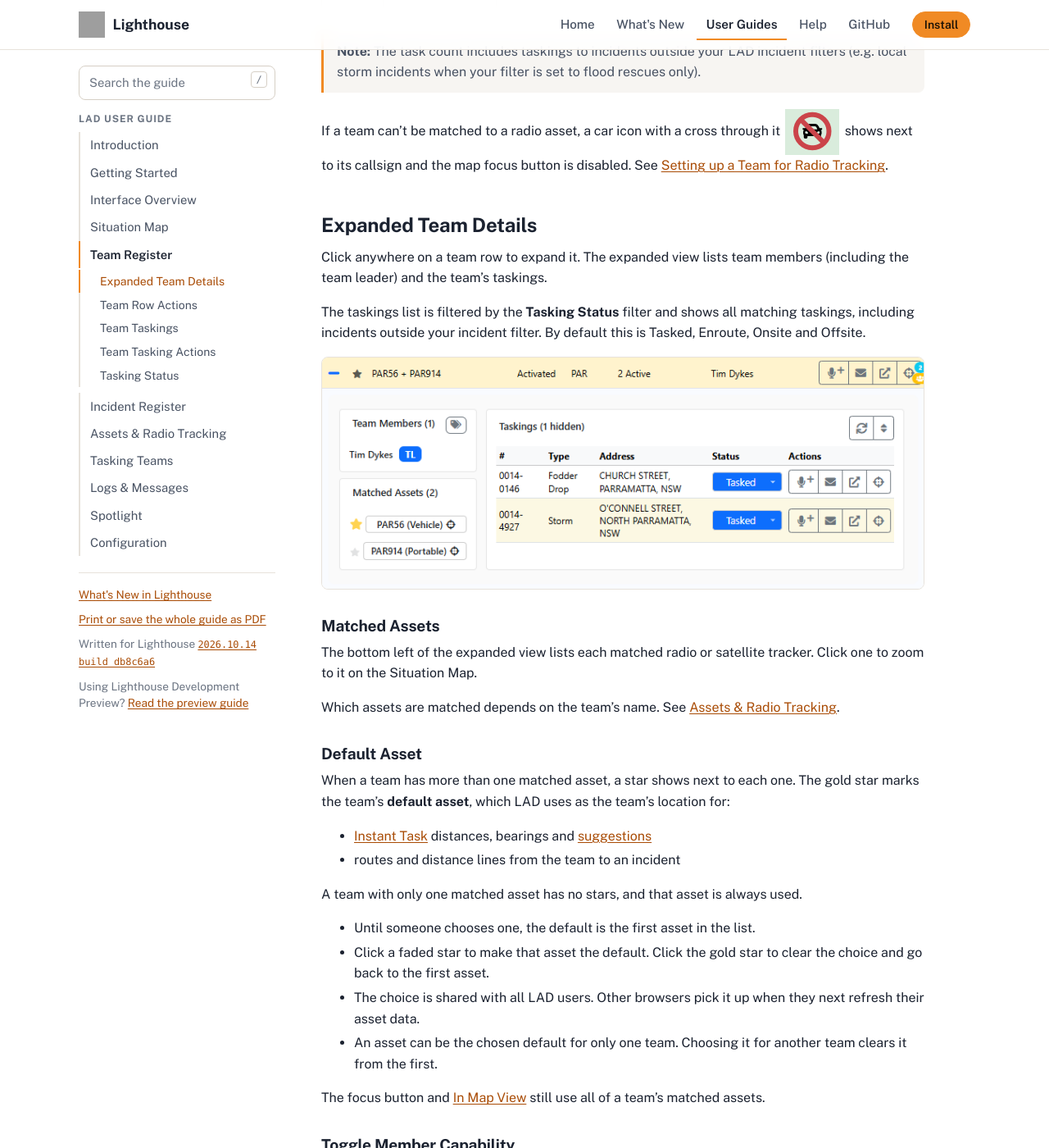
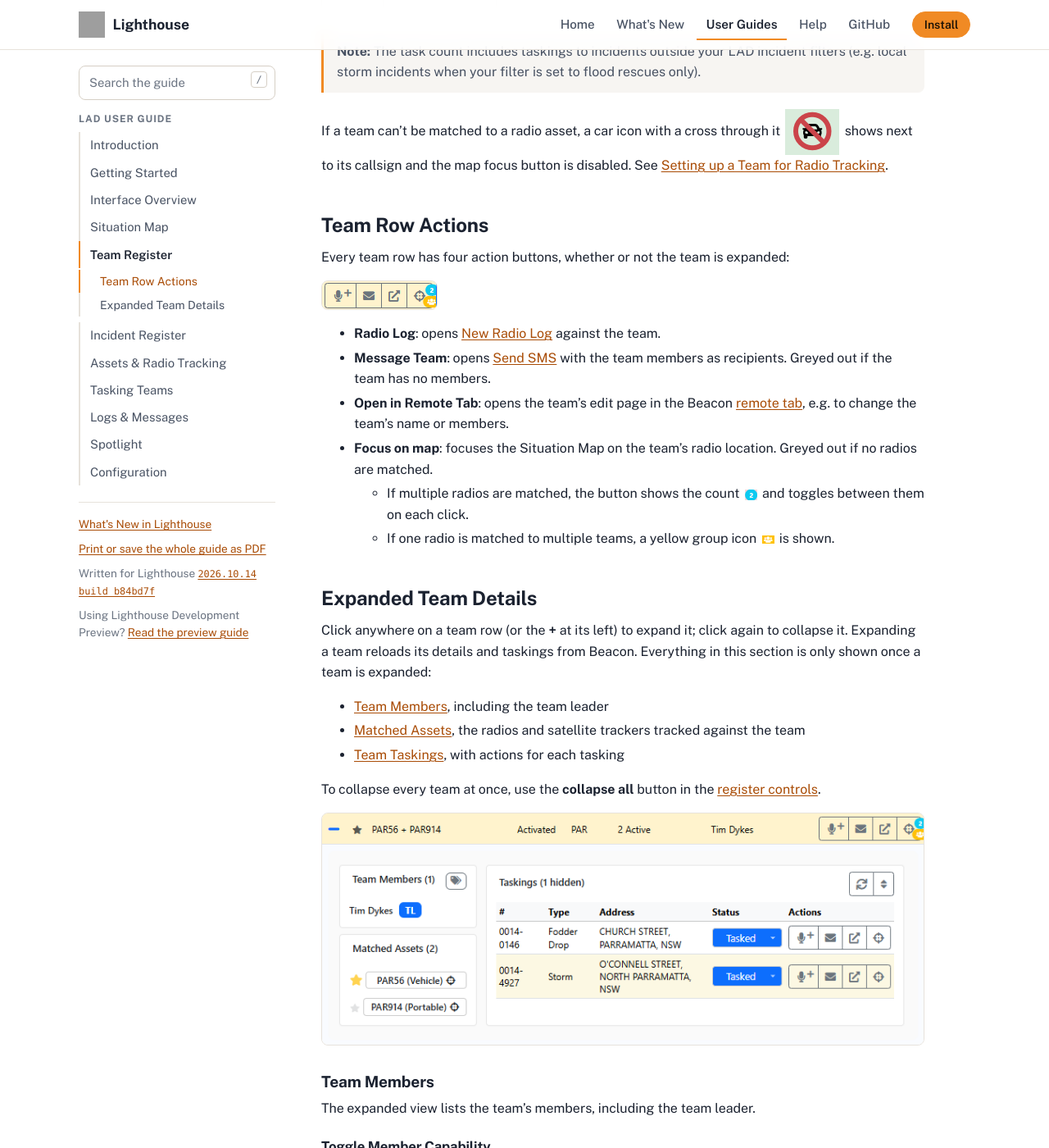
Before and after one commit to NSWSESMembers/lighthouse.ses.nsw.gov.au, a Jekyll site: the page built from guides/lad/team-register.md, in a window 1280 px wide and 1400 px high, scrolled down 849 px. Shown: the whole window at 82% size. Built offline with Jekyll 4.4.1, drawn with Linux system fonts in a browser that asks for light colours; some of the changed text lies outside the part shown; grey boxes are pictures that could not be loaded.

Commit message:
Sync docs from NSWSESMembers/Lighthouse@b84bd7f (master)

```diff
--- a/_data/lad_guide.yml
+++ b/_data/lad_guide.yml
@@ -1,2 +1,2 @@
-version_name: "2026.10.14 build db8c6a6"
-commit: "db8c6a6c1648fd9ea55a83b36d38e1bc3610b1a0"
+version_name: "2026.10.14 build b84bd7f"
+commit: "b84bd7fcbc348175a2f67f79fab459fe864c14cb"
--- a/guides/lad/incident-register.md
+++ b/guides/lad/incident-register.md
@@ -7,21 +7,27 @@ nav_order: 6
 
 The Incident Register is in the bottom left of LAD. It lists all filtered incidents. Each row displays:
 
+- **+** / **−**: shows whether the incident is [expanded](#expanded-incident-details). It's also the handle for [dragging the incident onto a team](tasking.md#drag--drop-team-tasking) to task it.
+- **Star**: [stars](interface.md#starring-incidents-and-teams) the incident.
 - Incident ID, with up to three icons underneath:
   - <img class="icon" src="images/icon-incident-photo.png" alt="Photos" height="20"> **Photos**: photos have been uploaded to the incident. Click to open the [photo library](#incident-photos).
   - <img class="icon" src="images/icon-action-pin.png" alt="Outstanding actions" height="20"> **Outstanding actions**: the incident has outstanding *action required* tags. If there's more than one, the number beside the thumbtack shows how many. Click to open the [Incident Timeline](#incident-timeline).
   - <img class="icon" src="images/icon-icems.png" alt="ICEMS" height="20"> **ICEMS**: the incident is linked to ICEMS; hover to see the ICEMS incident number. It turns red when there's an unacknowledged IUM. See [ICEMS](#icems).
 
   ![Incident row showing the photo, outstanding action and ICEMS icons](images/incident-row-icons.png)
-- Received date and time
+- Received (Recv) date and time
 - Assigned HQ
 - Incident type
   - Flood rescue incidents also show the flood rescue category 1–5, e.g. a *Critical Assistance* (category 1) flood rescue shows as `FR-1`.
   - Flood support incidents show the sub-type, e.g. *Medical Resupply*.
+- Situation on scene, up to three lines
 - Status
-  - When tasked, also shows the number of taskings (including completed, called off and untasked teams).
+  - *Active* and *Tasked* incidents also show the number of taskings. This includes completed, called off and untasked teams, unless **Count active taskings only** is on under [Appearance](configuration.md#appearance).
+  - Click the status to [change it](#changing-incident-status).
 - Address
   - For geocoded incidents, click the address to focus the Situation Map on the incident.
+
+Sort by Id, Recv, HQ, Type or Status by clicking the column heading; click again to swap between ascending and descending.
 
 ![Incident Register](images/incident-register.png)
 
@@ -34,9 +40,23 @@ Each row's background colour shows the incident priority:
 | Blue | Immediate |
 | Red | Rescue / life-threatening |
 
+## Changing Incident Status
+
+Click an incident's status to open a dropdown of status changes. Options that don't apply to the incident are greyed out. Opening the dropdown also refreshes the incident, so the options reflect its latest state.
+
+- **Acknowledge**: for *New* (or *Rejected*) incidents.
+- **Reopen**: for *Complete*, *Cancelled* or *Finalised* incidents.
+- **Complete**: only once every tasking is complete, called off or untasked. Requires completion notes.
+- **Reject**: for *New* or *Active* incidents. Requires a reason.
+- **Cancel**: only once every tasking is complete, called off or untasked. Requires a reason.
+
+Each change asks you to confirm before it's made in Beacon.
+
 ## Expanded Incident Details
 
-Click anywhere on an incident row to expand it. The expanded view shows:
+Click anywhere on an incident row to expand it; click again to collapse it. Expanding an incident loads its latest details and taskings from Beacon. Clicking an incident on the map also expands it in the register. Everything in this section is only shown once an incident is expanded.
+
+The expanded view shows:
 
 - Incident tags
 - Outstanding *Action Required* tags: any outstanding notes with action tags. Tags with the same name are grouped with a count, e.g. *Further Action Required ×2*. Click a tag to open the [Incident Timeline](#incident-timeline), where you can [resolve](#action-required-tags--resolving-notes) the notes.
@@ -47,15 +67,18 @@ Click anywhere on an incident row to expand it. The expanded view shows:
 - Incident location details
 - Caller details
 - Contact details
-- Taskings list: every team tasked to the incident, including teams outside your LAD team filters, and untasked, called off and completed teams.
+- [Incident actions](#incident-actions)
+- Taskings list: every team tasked to the incident, including teams outside your LAD team filters, and untasked, called off and completed teams. See [Incident Taskings Actions](#incident-taskings-actions).
+
+To collapse every incident at once, use the **collapse all** button in the [register controls](interface.md#register-controls).
 
 ![Expanded incident details](images/incident-expanded.png)
 
-## Incident Actions
+### Incident Actions
 
 The expanded incident has five action buttons:
 
-- **Task**: opens [Instant Task](tasking.md#instant-task).
+- **Task**: opens [Instant Task](tasking.md#instant-task). Greyed out for *Complete*, *Cancelled*, *Rejected* and *Finalised* incidents.
 - **Target Teams**: finds the closest teams and shows their straight-line distance to the incident. See [Tasking Teams](tasking.md).
 - **Time Line**: opens the [Incident Timeline](#incident-timeline).
 - **New Ops Log**: opens [New Ops Log](logs-and-messages.md#new-ops-log).
@@ -63,9 +86,11 @@ The expanded incident has five action buttons:
 
 ![Incident action buttons](images/incident-actions.png)
 
-## Incident Taskings Actions
+Under the buttons, **Refreshed** shows how long ago the incident's details were loaded. Click it to reload them.
 
-Each team in the incident's taskings list has the same four actions as in the Team Register:
+### Incident Taskings Actions
+
+Each team in the expanded incident's taskings list has the same four actions as in the Team Register:
 
 ![Incident tasking action buttons](images/incident-tasking-actions.png)
 
--- a/guides/lad/team-register.md
+++ b/guides/lad/team-register.md
@@ -29,13 +29,40 @@ Each row's background colour shows the team's current tasking load, so you can q
 
 If a team can't be matched to a radio asset, a car icon with a cross through it <img class="icon" src="images/icon-unmatched-team.png" alt="Unmatched" height="24"> shows next to its callsign and the map focus button is disabled. See [Setting up a Team for Radio Tracking](assets.md#setting-up-a-team-for-radio-tracking).
 
+## Team Row Actions
+
+Every team row has four action buttons, whether or not the team is expanded:
+
+![Team row action buttons](images/team-row-actions.png)
+
+- **Radio Log**: opens [New Radio Log](logs-and-messages.md#new-radio-log) against the team.
+- **Message Team**: opens [Send SMS](logs-and-messages.md#send-sms) with the team members as recipients. Greyed out if the team has no members.
+- **Open in Remote Tab**: opens the team's edit page in the Beacon [remote tab](getting-started.md#remote-beacon-tab), e.g. to change the team's name or members.
+- **Focus on map**: focuses the Situation Map on the team's radio location. Greyed out if no radios are matched.
+  - If multiple radios are matched, the button shows the count <img class="icon" src="images/icon-multiple-radios.png" alt="2" height="16"> and toggles between them on each click.
+  - If one radio is matched to multiple teams, a yellow group icon <img class="icon" src="images/icon-shared-radio.png" alt="Shared radio" height="16"> is shown.
+
 ## Expanded Team Details
 
-Click anywhere on a team row to expand it. The expanded view lists team members (including the team leader) and the team's taskings.
+Click anywhere on a team row (or the **+** at its left) to expand it; click again to collapse it. Expanding a team reloads its details and taskings from Beacon. Everything in this section is only shown once a team is expanded:
 
-The taskings list is filtered by the **Tasking Status** filter and shows all matching taskings, including incidents outside your incident filter. By default this is Tasked, Enroute, Onsite and Offsite.
+- [Team Members](#team-members), including the team leader
+- [Matched Assets](#matched-assets), the radios and satellite trackers tracked against the team
+- [Team Taskings](#team-taskings), with actions for each tasking
+
+To collapse every team at once, use the **collapse all** button in the [register controls](interface.md#register-controls).
 
 ![Expanded team details](images/team-expanded.png)
+
+### Team Members
+
+The expanded view lists the team's members, including the team leader.
+
+#### Toggle Member Capability
+
+Show or hide member capabilities with the tags icon to the right of the **Team Members** heading. Hidden by default.
+
+![Member capability toggle](images/team-member-capability-toggle.png)
 
 ### Matched Assets
 
@@ -59,36 +86,17 @@ A team with only one matched asset has no stars, and that asset is always used.
 
 The focus button and [In Map View](interface.md#listing-only-whats-in-the-map-view) still use all of a team's matched assets.
 
-### Toggle Member Capability
+### Team Taskings
 
-Show or hide member capabilities with the tags icon to the right of the **Team Members** heading. Hidden by default.
+The **Taskings** list in the expanded view shows the incidents tasked to the team that match your **Tasking Status** filter (by default Tasked, Enroute, Onsite and Offsite), including incidents outside your incident filter. If the team has taskings outside your filters, a **(x hidden)** count appears next to the **Taskings** heading.
 
-![Member capability toggle](images/team-member-capability-toggle.png)
-
-## Team Row Actions
-
-Each team row has four action buttons:
-
-![Team row action buttons](images/team-row-actions.png)
-
-- **Radio Log**: opens [New Radio Log](logs-and-messages.md#new-radio-log) against the team.
-- **Message Team**: opens [Send SMS](logs-and-messages.md#send-sms) with the team members as recipients. Greyed out if the team has no members.
-- **Open in Remote Tab**: opens the team's edit page in the Beacon [remote tab](getting-started.md#remote-beacon-tab), e.g. to change the team's name or members.
-- **Focus on map**: focuses the Situation Map on the team's radio location. Greyed out if no radios are matched.
-  - If multiple radios are matched, the button shows the count <img class="icon" src="images/icon-multiple-radios.png" alt="2" height="16"> and toggles between them on each click.
-  - If one radio is matched to multiple teams, a yellow group icon <img class="icon" src="images/icon-shared-radio.png" alt="Shared radio" height="16"> is shown.
-
-## Team Taskings
-
-The Team Taskings section lists incidents tasked to the team that are within your LAD filters and tasking statuses. If the team has taskings outside your filters, a **(x hidden)** count appears next to the **Taskings** heading.
-
-### Refresh
+#### Refresh
 
 Click **Refresh** to reload the team's tasking details.
 
 ![Refresh button](images/team-taskings-refresh.png)
 
-### Reordering Taskings
+#### Reordering Taskings
 
 1. Click the reorder button to enter reordering mode.
 
@@ -102,9 +110,9 @@ Click **Refresh** to reload the team's tasking details.
 
    ![Save or cancel the new order](images/reorder-save.png)
 
-## Team Tasking Actions
+#### Team Tasking Actions
 
-Each tasking under a team has four actions:
+Each tasking in the list has four actions:
 
 - **Radio Log** (against the incident): opens [New Radio Log](logs-and-messages.md#new-radio-log), logged against the incident and including the team's callsign.
 - **Message Team** (against the incident): opens [Send SMS](logs-and-messages.md#send-sms) with the team members as recipients, associated with the incident.
@@ -113,6 +121,6 @@ Each tasking under a team has four actions:
 
 ![Team tasking actions](images/team-tasking-actions.png)
 
-## Tasking Status
+#### Tasking Status
 
 Click a tasking's status to change it, e.g. to *En-Route* or *On-Site*. See [Tasking Status](tasking.md#tasking-status).
```
